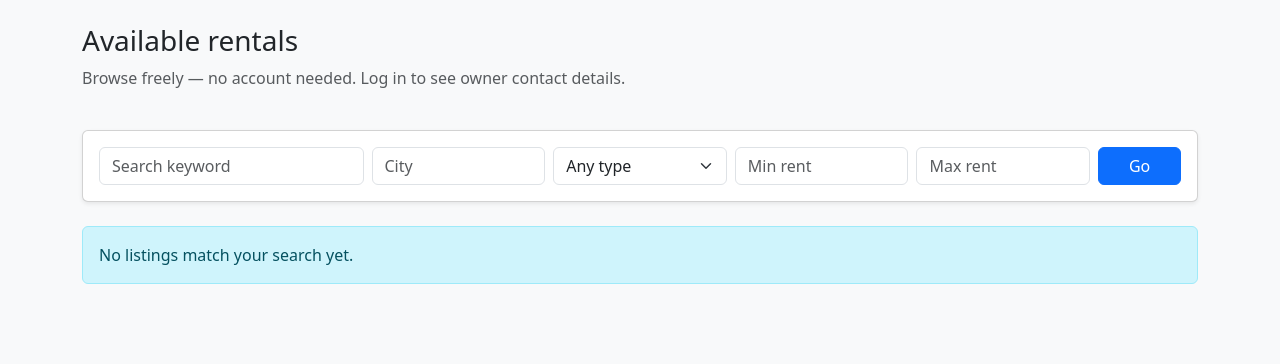
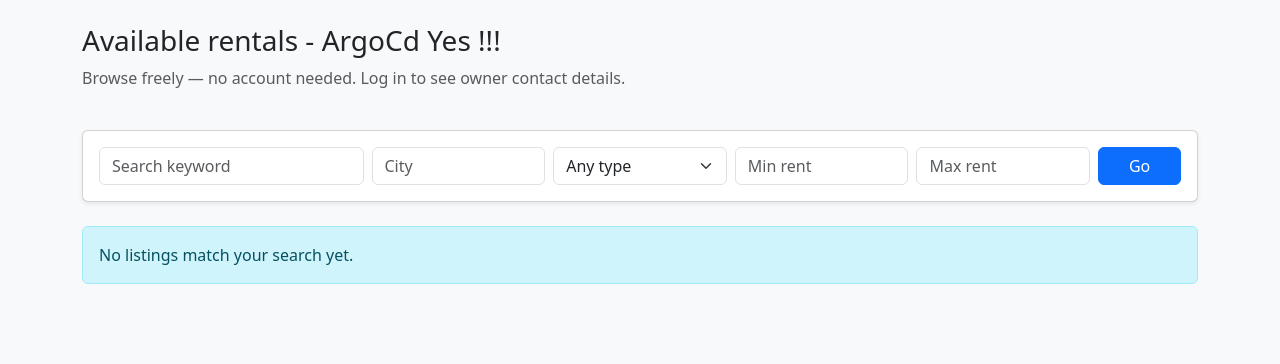
Before and after one commit to aryalsaurav/renter, a Django app: page / in a window 1280 px wide. Shown: the part 56-420 px from the top of the page. Run offline with Django 5.2, Linux system fonts and the light colour scheme; data that the repository does not hold is empty; parts of the project's set-up code (start-up, migrations or seed data) failed here and were passed over.

Commit message:
feat: test workflow and arogcd sync

```diff
--- a/templates/listings/listing_list.html
+++ b/templates/listings/listing_list.html
@@ -4,7 +4,7 @@
 {% block content %}
 <div class="row mb-4">
     <div class="col">
-        <h1 class="h3">Available rentals</h1>
+        <h1 class="h3">Available rentals - ArgoCd Yes !!!</h1>
         <p class="text-muted">Browse freely — no account needed. Log in to see owner contact details.</p>
     </div>
 </div>
```
Also changed, not shown: .github/workflows/ecr_build_deploy.yml.
